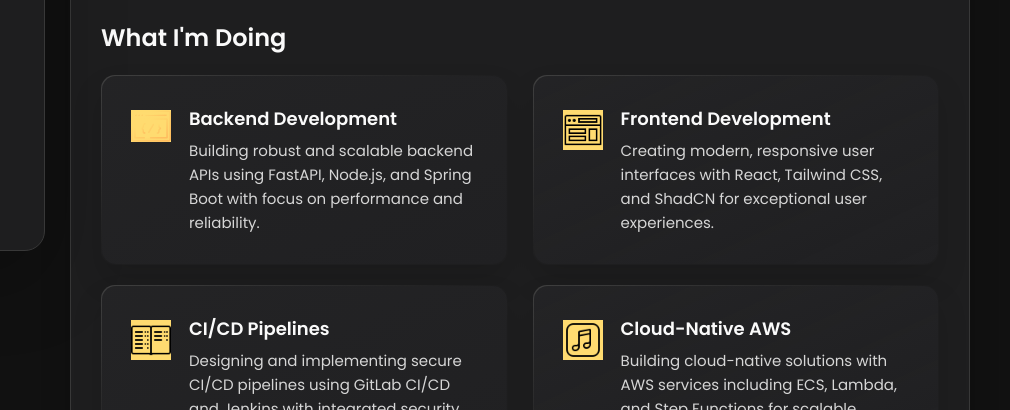
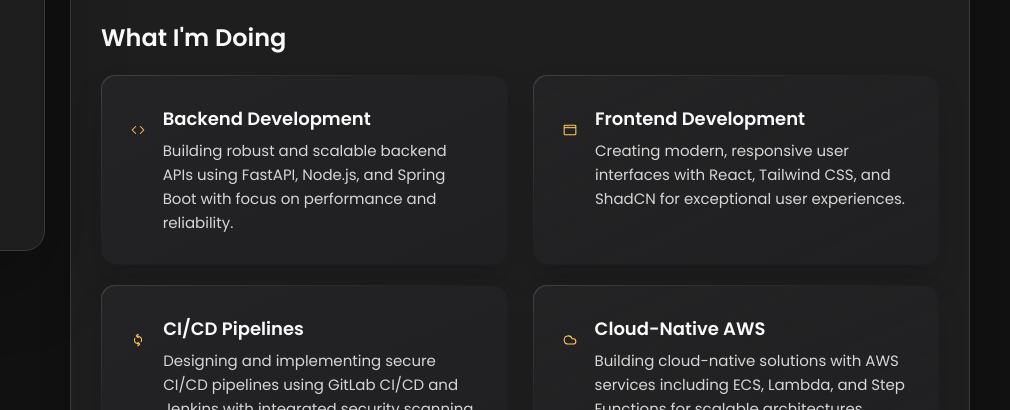
Before and after one commit to om-mapari/testing-personal-portfolio, a website: page index.html in a window 1280 px wide. Shown: the part 493-903 px from the top of the page, 270-1280 px from the left. Drawn offline with nearby package versions, Linux system fonts and the light colour scheme.

Commit message:
feat(portfolio): add custom service icons and update styling

```diff
--- a/assets/css/style.css
+++ b/assets/css/style.css
@@ -588,11 +588,20 @@ main {
 
 .service-icon-box {
     margin-bottom: 10px;
-    background: var(--orange-yellow-crayola);
 }
 
 .service-icon-box img {
     margin: auto;
+    display: block;
+    max-width: 100%;
+    height: auto;
+}
+
+.service-icon-box img[src$=".svg"] {
+    width: 40px !important;
+    height: 40px !important;
+    object-fit: contain;
+    object-position: center;
 }
 
 .service-content-box {
--- a/index.html
+++ b/index.html
@@ -259,7 +259,7 @@
             <li class="service-item">
 
               <div class="service-icon-box">
-                <img src="./assets/images/icon-dev.svg" alt="backend icon" width="40">
+                <img src="./assets/images/icon-backend.svg" alt="backend icon" width="40">
               </div>
 
               <div class="service-content-box">
@@ -276,7 +276,7 @@
             <li class="service-item">
 
               <div class="service-icon-box">
-                <img src="./assets/images/icons8-web-50.png" alt="frontend icon" width="40">
+                <img src="./assets/images/icon-frontend.svg" alt="frontend icon" width="40">
               </div>
 
               <div class="service-content-box">
@@ -293,7 +293,7 @@
             <li class="service-item">
 
               <div class="service-icon-box">
-                <img src="./assets/images/icons8-study-50.png" alt="cicd icon" width="40">
+                <img src="./assets/images/icon-cicd.svg" alt="cicd icon" width="40">
               </div>
 
               <div class="service-content-box">
@@ -310,7 +310,7 @@
             <li class="service-item">
 
               <div class="service-icon-box">
-                <img src="./assets/images/icons8-music-50.png" alt="cloud icon" width="40">
+                <img src="./assets/images/icon-cloud.svg" alt="cloud icon" width="40">
               </div>
 
               <div class="service-content-box">
@@ -327,7 +327,7 @@
             <li class="service-item">
 
               <div class="service-icon-box">
-                <img src="./assets/images/icons8-soccer-50.png" alt="iac icon" width="40">
+                <img src="./assets/images/icon-iac.svg" alt="iac icon" width="40">
               </div>
 
               <div class="service-content-box">
@@ -943,7 +943,7 @@
                     <ion-icon name="eye-outline"></ion-icon>
                   </div>
 
-                  <img src="./assets/images/website.png" alt="Proctor Vision" loading="lazy">
+                  <img src="./assets/images/vision.png" alt="Proctor Vision" loading="lazy">
                 </figure>
 
                 <h3 class="project-title">Proctor Vision Chrome Extension</h3>
```
Also changed, not shown: assets/images/icon-backend.svg (added), assets/images/icon-cicd.svg (added), assets/images/icon-cloud.svg (added), assets/images/icon-frontend.svg (added), assets/images/icon-iac.svg (added), assets/images/vision.png (added).
